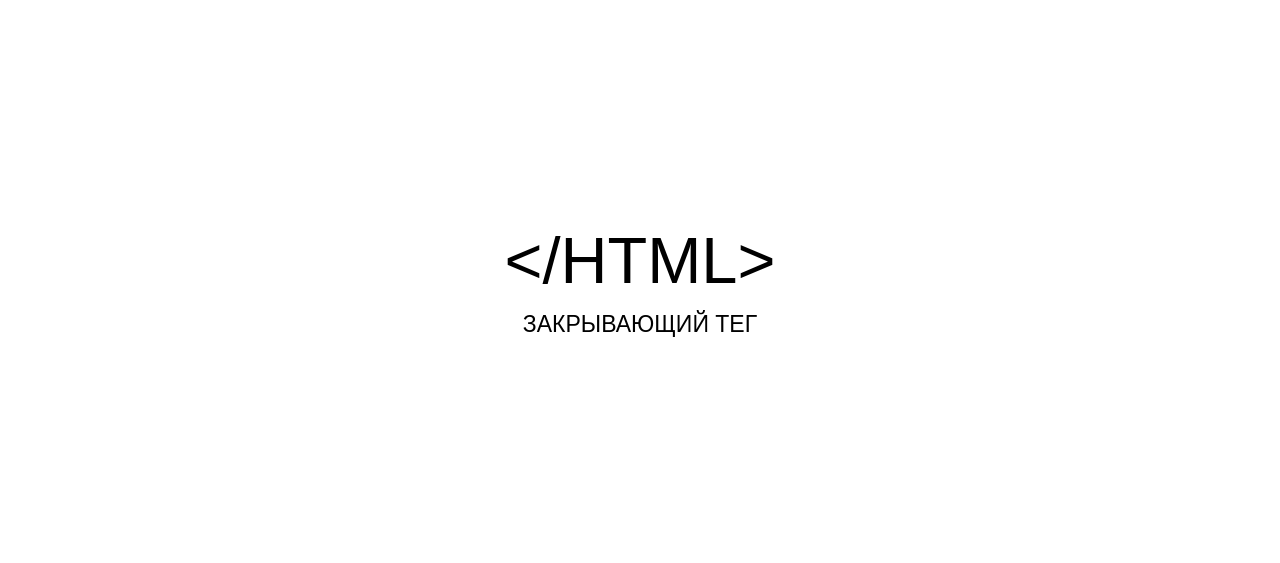
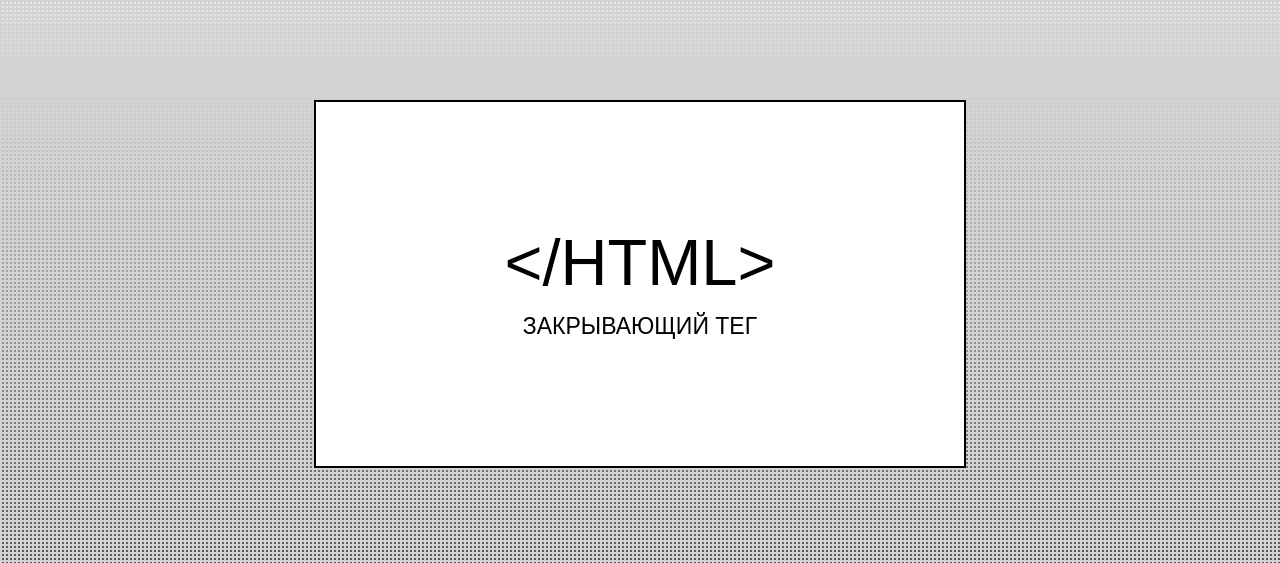
Before and after one commit to MrMikhaiI/zakrivayuschiy-teg-f, a plain HTML site: page index.html in a window 1280 px wide. Shown: the top 563 px of the page. Drawn offline with Linux system fonts and the light colour scheme.

Commit message:
Update variables.css

```diff
--- a/styles/variables.css
+++ b/styles/variables.css
@@ -1 +1,20 @@
 /* В этом файле будут храниться все значения переменных в исходном состоянии, а так же их изменения в зависимости от ширины устройства */
+:root {
+  --font-base: "Inter", sans-serif;
+  --font-accent: "Press Start 2P", fantasy;
+  --font-weight-regular: 410;
+  --font-weight-title: 715;
+  --bg-gradient: repeating-linear-gradient(
+      to right,
+      #d3d3d3 0 2px,
+      transparent 2px 4px
+    ),
+    repeating-linear-gradient(to bottom, #d3d3d3 0 2px, transparent 2px 4px),
+    linear-gradient(#e7e7e7 0.01%, #1a1a1a);
+  --layout-max-width: clamp(375px, calc(260.56px + 30.5164vw), 700px);
+  --color-bg: rgba(255, 255, 255, 1);
+  --color-text: rgba(0, 0, 0, 1);
+  --border-base: 2px solid var(--color-secondary, #000);
+  --font-size-bases: 18px;
+  --animation-fill-color: red;
+}
```
